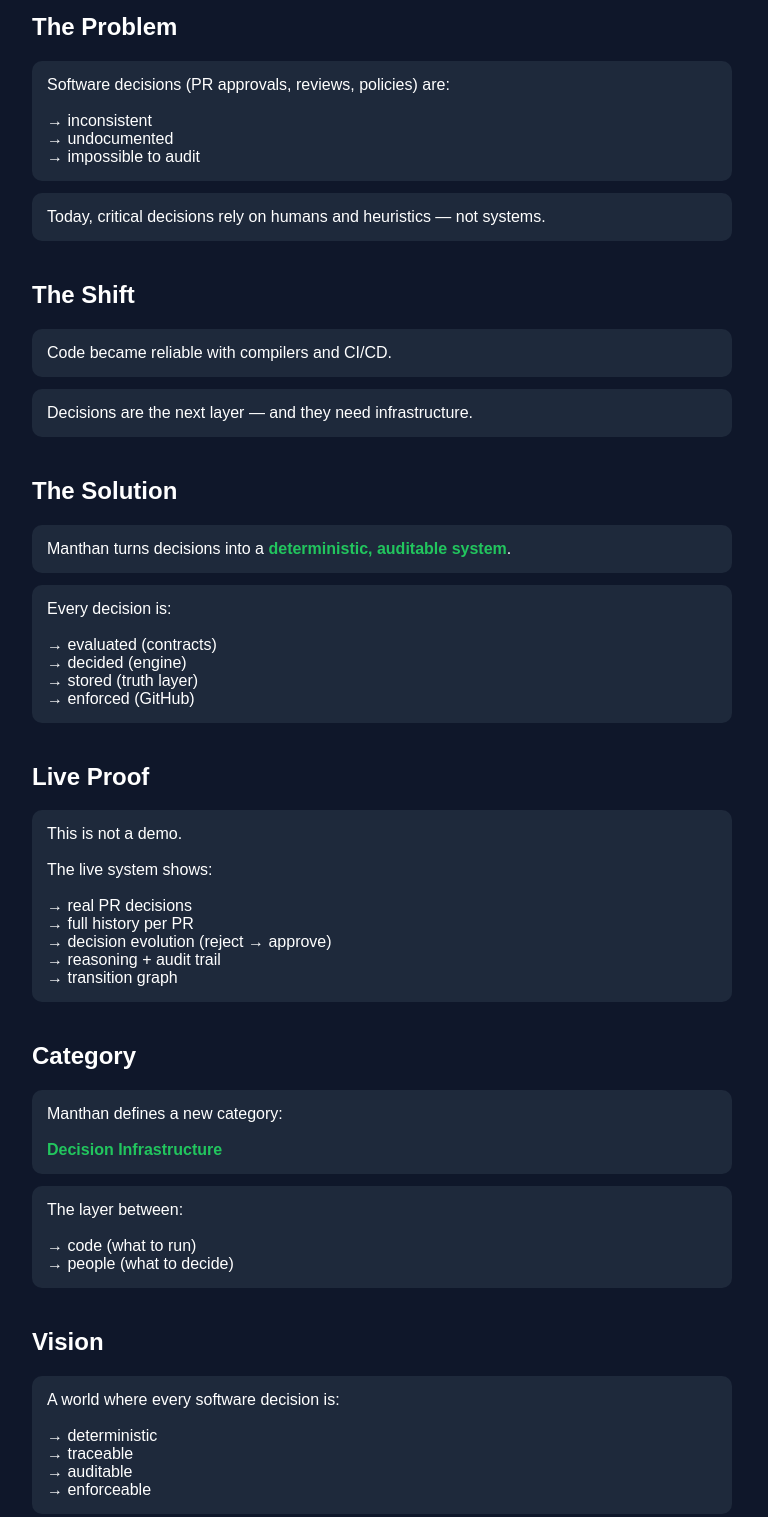
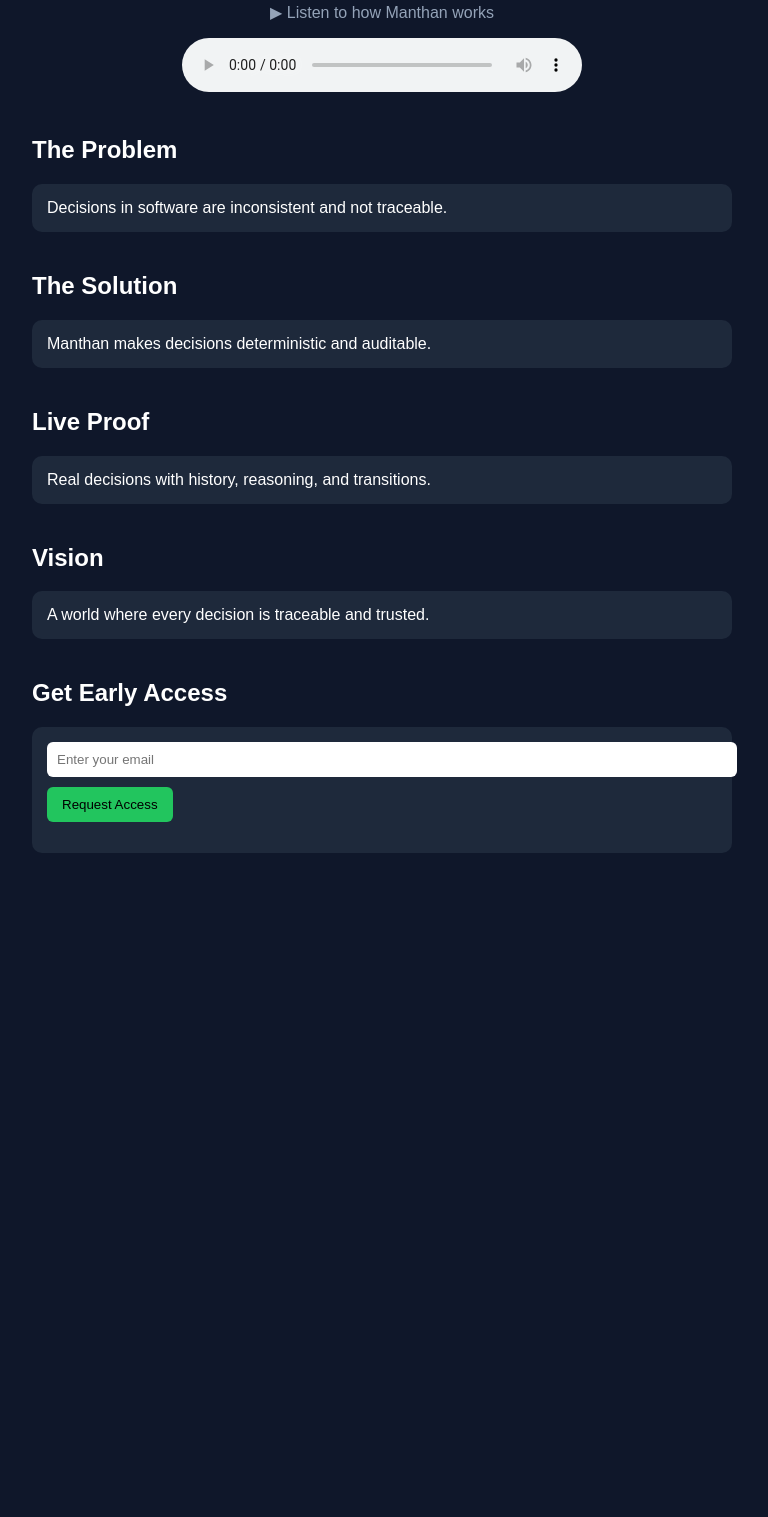
Before and after one commit to dip-protocol/manthan-webhook, a website: page ui/index.html in a window 1280 px wide. Shown: the part 275-1792 px from the top of the page, without its empty margins (258-1026 px from the left). After the commit the page ends 1168 px from the top, so only its background shows below. Drawn offline with Linux system fonts and the light colour scheme.

Commit message:
add lead capture API

```diff
--- a/ui/index.html
+++ b/ui/index.html
@@ -3,7 +3,6 @@
 <head>
   <title>Manthan — Decision Infrastructure</title>
 
-  <!-- 🔥 MOBILE SUPPORT -->
   <meta name="viewport" content="width=device-width, initial-scale=1.0">
 
   <style>
@@ -15,10 +14,7 @@
       text-align: center;
     }
 
-    h1 {
-      font-size: 40px;
-      margin-bottom: 10px;
-    }
+    h1 { font-size: 40px; margin-bottom: 10px; }
 
     .tagline {
       font-size: 18px;
@@ -32,10 +28,6 @@
       color: #94a3b8;
     }
 
-    .cta {
-      margin-top: 20px;
-    }
-
     .cta a {
       padding: 12px 18px;
       margin: 5px;
@@ -45,15 +37,8 @@
       display: inline-block;
     }
 
-    .primary {
-      background: #22c55e;
-      color: black;
-    }
-
-    .secondary {
-      background: #334155;
-      color: white;
-    }
+    .primary { background: #22c55e; color: black; }
+    .secondary { background: #334155; color: white; }
 
     .section {
       margin-top: 40px;
@@ -70,34 +55,27 @@
       margin-bottom: 12px;
     }
 
-    .highlight {
-      color: #22c55e;
-      font-weight: bold;
+    .highlight { color: #22c55e; font-weight: bold; }
+
+    input {
+      padding: 10px;
+      width: 100%;
+      margin-bottom: 10px;
+      border-radius: 6px;
+      border: none;
     }
 
-    /* 🔥 RESPONSIVE */
-    @media (max-width: 600px) {
-      h1 {
-        font-size: 28px;
-      }
+    button {
+      padding: 10px 15px;
+      background: #22c55e;
+      border: none;
+      border-radius: 6px;
+      cursor: pointer;
+    }
 
-      .tagline {
-        font-size: 16px;
-      }
-
-      .pitch {
-        font-size: 14px;
-      }
-
-      .cta a {
-        display: block;
-        width: 100%;
-        margin: 8px 0;
-      }
-
-      body {
-        padding: 15px;
-      }
+    @media (max-width:600px) {
+      h1 { font-size: 28px; }
+      .cta a { display:block; width:100%; margin:8px 0; }
     }
   </style>
 </head>
@@ -119,102 +97,76 @@
   <a class="secondary" href="/decisions">View API</a>
 </div>
 
-<!-- PROBLEM -->
+<!-- AUDIO -->
+<div style="margin-top:30px;">
+  <p style="color:#94a3b8;">▶ Listen to how Manthan works</p>
+  <audio controls style="width:100%; max-width:400px;">
+    <source src="/audio/manthan.mp3" type="audio/mpeg">
+  </audio>
+</div>
+
+<!-- SECTIONS -->
 <div class="section">
   <h2>The Problem</h2>
+  <div class="box">Decisions in software are inconsistent and not traceable.</div>
+</div>
+
+<div class="section">
+  <h2>The Solution</h2>
+  <div class="box">Manthan makes decisions deterministic and auditable.</div>
+</div>
+
+<div class="section">
+  <h2>Live Proof</h2>
+  <div class="box">Real decisions with history, reasoning, and transitions.</div>
+</div>
+
+<div class="section">
+  <h2>Vision</h2>
+  <div class="box">A world where every decision is traceable and trusted.</div>
+</div>
+
+<!-- CONTACT -->
+<div class="section">
+  <h2>Get Early Access</h2>
 
   <div class="box">
-    Software decisions (PR approvals, reviews, policies) are:
-    <br/><br/>
-    → inconsistent<br/>
-    → undocumented<br/>
-    → impossible to audit
-  </div>
-
-  <div class="box">
-    Today, critical decisions rely on humans and heuristics — not systems.
+    <input type="email" id="email" placeholder="Enter your email">
+    <button onclick="submitEmail()">Request Access</button>
+    <p id="msg" style="margin-top:10px; color:#94a3b8;"></p>
   </div>
 </div>
 
-<!-- SHIFT -->
-<div class="section">
-  <h2>The Shift</h2>
+<script>
+async function submitEmail() {
+  const email = document.getElementById("email").value;
+  const msg = document.getElementById("msg");
 
-  <div class="box">
-    Code became reliable with compilers and CI/CD.
-  </div>
+  if (!email || !email.includes("@")) {
+    msg.innerText = "Enter valid email";
+    return;
+  }
 
-  <div class="box">
-    Decisions are the next layer — and they need infrastructure.
-  </div>
-</div>
+  try {
+    const res = await fetch("/api/lead", {
+      method: "POST",
+      headers: {
+        "Content-Type": "application/json"
+      },
+      body: JSON.stringify({ email })
+    });
 
-<!-- SOLUTION -->
-<div class="section">
-  <h2>The Solution</h2>
+    if (res.ok) {
+      msg.innerText = "Thanks. We’ll reach out.";
+    } else {
+      msg.innerText = "Something went wrong";
+    }
 
-  <div class="box">
-    Manthan turns decisions into a <span class="highlight">deterministic, auditable system</span>.
-  </div>
-
-  <div class="box">
-    Every decision is:
-    <br/><br/>
-    → evaluated (contracts)<br/>
-    → decided (engine)<br/>
-    → stored (truth layer)<br/>
-    → enforced (GitHub)
-  </div>
-</div>
-
-<!-- PROOF -->
-<div class="section">
-  <h2>Live Proof</h2>
-
-  <div class="box">
-    This is not a demo.
-    <br/><br/>
-    The live system shows:
-    <br/><br/>
-    → real PR decisions<br/>
-    → full history per PR<br/>
-    → decision evolution (reject → approve)<br/>
-    → reasoning + audit trail<br/>
-    → transition graph
-  </div>
-</div>
-
-<!-- CATEGORY -->
-<div class="section">
-  <h2>Category</h2>
-
-  <div class="box">
-    Manthan defines a new category:
-    <br/><br/>
-    <span class="highlight">Decision Infrastructure</span>
-  </div>
-
-  <div class="box">
-    The layer between:
-    <br/><br/>
-    → code (what to run)<br/>
-    → people (what to decide)
-  </div>
-</div>
-
-<!-- VISION -->
-<div class="section">
-  <h2>Vision</h2>
-
-  <div class="box">
-    A world where every software decision is:
-    <br/><br/>
-    → deterministic<br/>
-    → traceable<br/>
-    → auditable<br/>
-    → enforceable
-  </div>
-</div>
+  } catch (err) {
+    msg.innerText = "Network error";
+  }
+}
+</script>
 
 </body>
 </html>
```
Also changed, not shown: index.js (+27 -0 lines), 1 other file.
